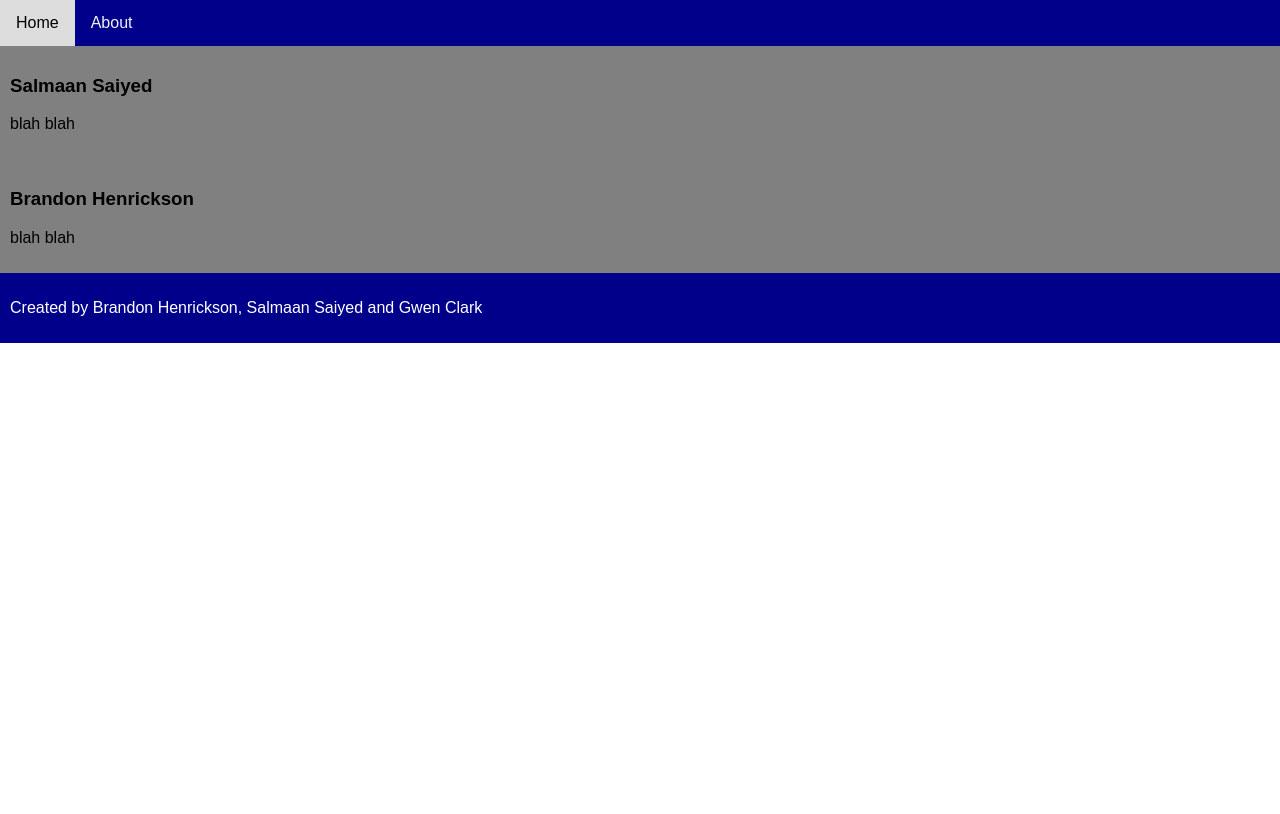
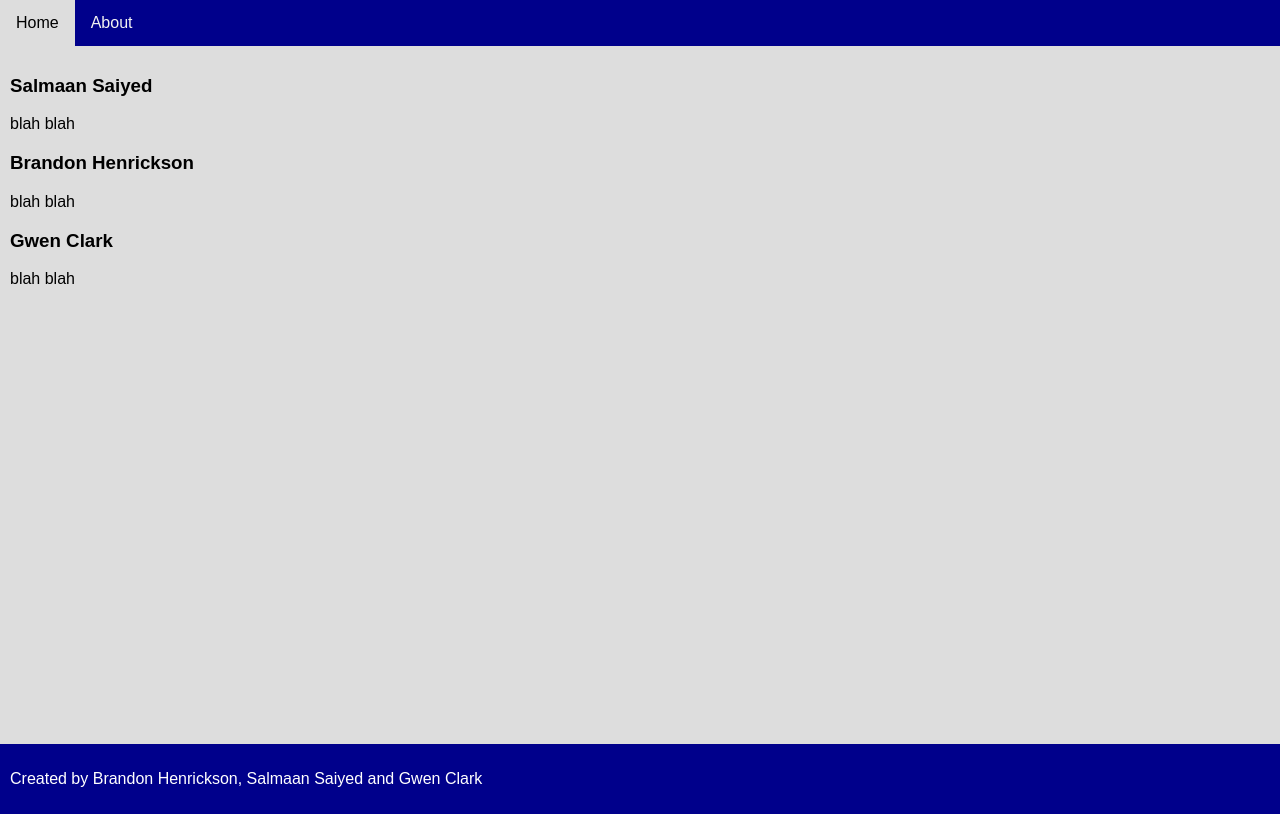
Before and after one commit to henr1389/Project-4-Dynamic-Web-Application, a website: page docs/about.html in a window 1280 px wide. Drawn offline with Linux system fonts and the light colour scheme.

Commit message:
Update about.html

```diff
--- a/docs/about.html
+++ b/docs/about.html
@@ -8,16 +8,24 @@
   <meta name="author" content="">
   <meta name="viewport" content="width=device-width, initial-scale=1">
   <style>
-    html, body{
-      width: 100%;
-      height: 100%;
+    * {
+      box-sizing: border-box;
+      font-family: Arial, Helvetica, sans-serif;
+
+    }
+
+    body {
       margin: 0;
       font-family: Arial, Helvetica, sans-serif;
+      height: 97%;
+      width: 100%;
+      position: absolute;
+
     }
     .content {
-      background-color: grey;
+      background-color: #ddd;
       padding: 10px;
-      height: 88%;
+      height: 90%;
       object-fit: fill;
     }
     .topnav {
@@ -50,20 +58,21 @@
         <a href="/home.html">Home</a>
         <a href="/about.html">About</a>
     </div>
-    <div class="row">
     <div class="content">
         <div class = "div">
               <h3> Salmaan Saiyed</h3>
               <p> blah blah
               </p>
         </div>
-      </div>
-      <div class="content">
         <div class = "div">
             <h3> Brandon Henrickson </h3>
             <p> blah blah
             </p>
-
+        </div>
+        <div class = "div">
+              <h3> Gwen Clark</h3>
+              <p> blah blah
+              </p>
         </div>
     </div>
     <div class="footer">
```
Lines whose indentation alone changed are shown as unchanged.
